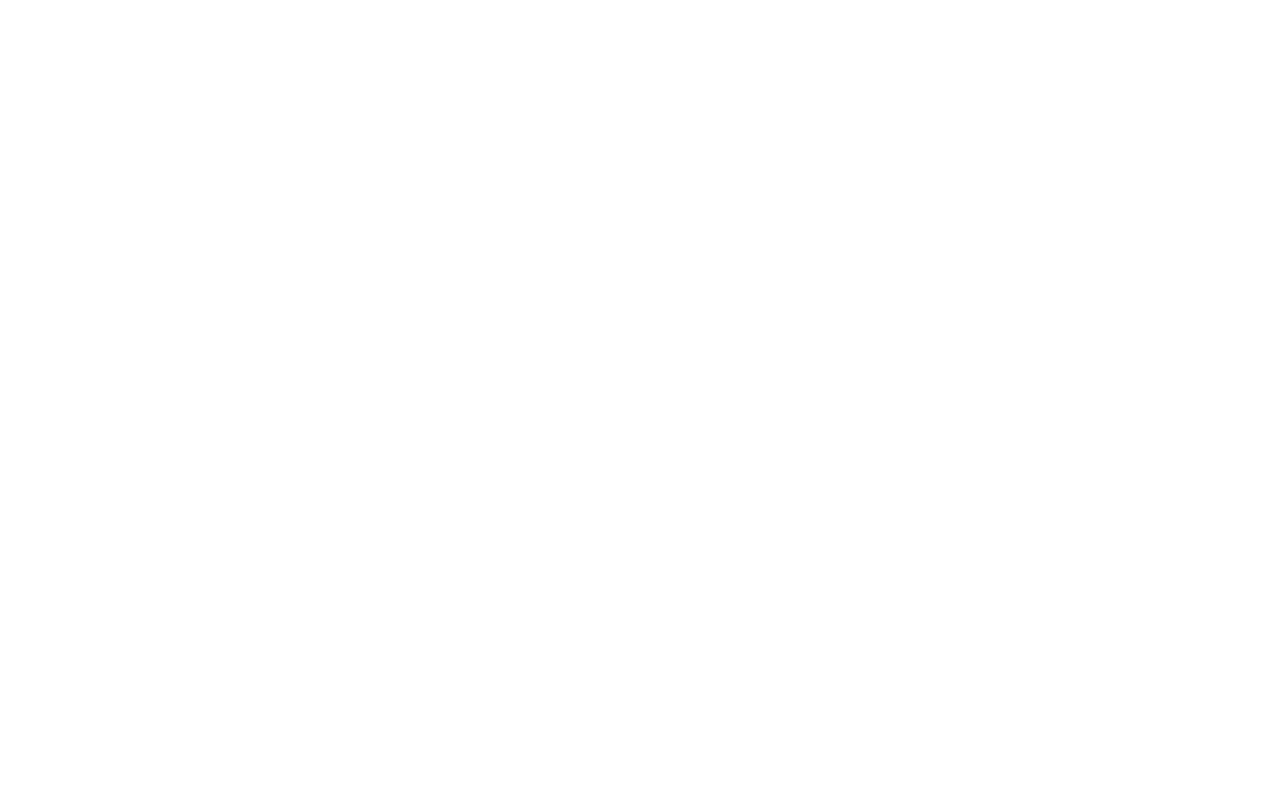
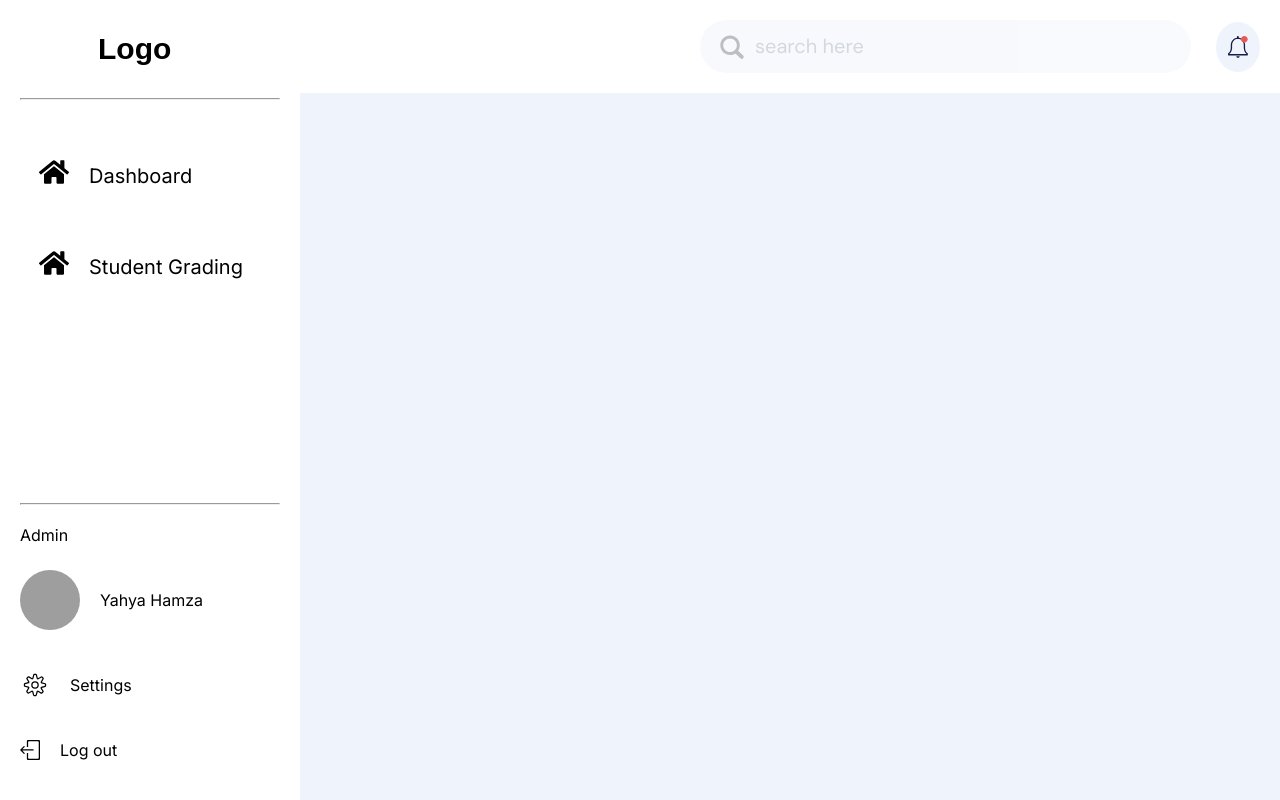
Before and after one commit to Yahya305/IAD-project, a React (Vite) app in the folder client/: page /teacher in a window 1280 px wide. Built offline with nearby package versions, Linux system fonts and the light colour scheme; grey boxes are pictures that could not be loaded; a web font is replaced by a local one.

Commit message:
feat: Teacher Dashboard Structure done

```diff
--- a/client/src/pages/student/dashboard/components/bannerSearch/index.css
+++ b/client/src/global-components/DashboardSearchBar/index.css
@@ -1,4 +1,4 @@
-.banner-search {
+.dashboard-banner-search {
     width: 100%;
     background-color: white;
     display: flex;
@@ -6,7 +6,7 @@
     align-items: center;
 }
 
-.banner-search .banner-search-wrapper {
+.dashboard-banner-search .banner-search-wrapper {
     display: flex;
     justify-content: flex-end;
     align-items: center;
@@ -29,7 +29,7 @@
     }
 }
 
-.banner-search .banner-search-wrapper .search {
+.dashboard-banner-search .banner-search-wrapper .search {
     display: flex;
     align-items: center;
     width: 100%;
@@ -52,14 +52,14 @@
     }
 }
 
-.banner-search .banner-search-wrapper .search input::placeholder {
+.dashboard-banner-search .banner-search-wrapper .search input::placeholder {
     color: #233951;
     opacity: 42%;
     @media (max-width: 567px) {
         color: #eff3fb;
     }
 }
-.banner-search .banner-search-wrapper .search input {
+.dashboard-banner-search .banner-search-wrapper .search input {
     width: 100%;
     font-family: DM Sans;
     font-weight: 400;
@@ -86,7 +86,7 @@
         height: 40px;
     }
 }
-.banner-search .banner-search-wrapper .search .search-icon {
+.dashboard-banner-search .banner-search-wrapper .search .search-icon {
     width: 24px;
     height: 24px;
     position: absolute;
@@ -101,14 +101,14 @@
         inset: 8px;
     }
 }
-.banner-search .banner-search-wrapper .search svg path {
+.dashboard-banner-search .banner-search-wrapper .search svg path {
     @media (max-width: 567px) {
         background-color: #eff3fb;
         fill: rgb(16, 16, 87);
     }
 }
 
-.banner-search .banner-search-wrapper .notification {
+.dashboard-banner-search .banner-search-wrapper .notification {
     width: 50px;
     height: 50px;
     border-radius: 100%;
@@ -123,11 +123,11 @@
     }
 }
 
-.banner-search .banner-search-wrapper .notification .bell-icon {
+.dashboard-banner-search .banner-search-wrapper .notification .bell-icon {
     display: block;
 }
 
-.banner-search .banner-search-wrapper .notification .badge-icon {
+.dashboard-banner-search .banner-search-wrapper .notification .badge-icon {
     /* display: none; */
     display: block;
 }
--- a/client/src/pages/student/dashboard/components/bannerSearch/index.jsx
+++ b/client/src/global-components/DashboardSearchBar/index.jsx
@@ -1,9 +1,9 @@
 import React from 'react'
 import "./index.css";
 
-const index = () => {
+const DashboardSearchBar = () => {
     return (
-        <div className='banner-search'>
+        <div className='dashboard-banner-search'>
             <div className="banner-search-wrapper">
                 <div className="search">
                     <svg className="search-icon" xmlns="http://www.w3.org/2000/svg"  viewBox="0 0 20 20" >
@@ -23,4 +23,4 @@
     )
 }
 
-export default index
+export default DashboardSearchBar
--- a/client/src/pages/student/dashboard/index.css
+++ b/client/src/pages/student/dashboard/index.css
@@ -5,7 +5,7 @@
     padding: 10px;
 }
 
-.student-dashboard {
+.dashboard-structure {
     display: grid;
     grid-template-columns: 300px 1fr;
     height: 100vh;
--- a/client/src/pages/student/dashboard/index.jsx
+++ b/client/src/pages/student/dashboard/index.jsx
@@ -3,7 +3,7 @@
 import Sidebar from "../../../global-components/Sidebar";
 import { FaHome } from "react-icons/fa";
 import { Outlet } from 'react-router-dom';
-import Search from "./components/bannerSearch";
+import Search from "../../../global-components/DashboardSearchBar";
 
 const Routes = [
     {
@@ -35,7 +35,7 @@
 
 function StudentDashboard() {
     return (
-        <div className="student-dashboard">
+        <div className="student-dashboard dashboard-structure">
             <Sidebar routes={Routes} />
             <div className="dashboard" style={{ position: "relative" }}>
                 <Search />
--- a/client/src/pages/teacher/dashboard/index.jsx
+++ b/client/src/pages/teacher/dashboard/index.jsx
@@ -1,11 +1,31 @@
 import React from 'react'
+import Sidebar from '../../../global-components/Sidebar'
+import { FaHome } from 'react-icons/fa'
+import DashboardSearchBar from '../../../global-components/DashboardSearchBar'
+import { Outlet } from 'react-router'
 
-function TeacherDashboard() {
+const Routes = [
+  {
+    path: "/teacher/dashboard",
+    name: "Dashboard",
+    icon: <FaHome />
+  },
+  {
+    path: "/teacher/student-grading",
+    name: "Student Grading",
+    icon: <FaHome />
+  },
+]
+function TeacherDashboardStructure() {
   return (
-    <div>
-      Teacher Dsaash
+    <div className="teacher-dashboard dashboard-structure">
+      <Sidebar routes={Routes} />
+      <div className="dashboard" style={{ position: "relative" }}>
+        <DashboardSearchBar />
+        <Outlet />
+      </div>
     </div>
   )
 }
 
-export default TeacherDashboard
+export default TeacherDashboardStructure
--- a/client/src/routes/route.jsx
+++ b/client/src/routes/route.jsx
@@ -2,13 +2,13 @@
 import { Routes, Route } from "react-router";
 
 import LandingPage from "../pages/LandingPage/Main.jsx";
-import TeacherDashboard from "../pages/teacher/dashboard";
+import TeacherDashboardStructure from "../pages/teacher/dashboard";
 import Loginpage from "../pages/student/authentication/Login";
 import Signup from "../pages/student/authentication/signup";
 import ProjectGradingPage from "../pages/teacher/projectGrading/projectGrading";
 
 //  Student Routes
-import StudentDashboardStructure  from "../pages/student/dashboard";
+import StudentDashboardStructure from "../pages/student/dashboard";
 import StudentMainDashboardPage from "../pages/student/dashboard/dashboard-inner-pages/MainDashboard";
 import PerformanceAnalysisPage from "../pages/student/dashboard/dashboard-inner-pages/PerformanceAnalysis";
 import StudentProgressPage from "../pages/student/dashboard/dashboard-inner-pages/StudentProgress";
@@ -21,16 +21,16 @@
 
             {/* Nested student routes */}
             <Route path="/student" element={<StudentDashboardStructure />}>
-                <Route path="dashboard"  element={<StudentMainDashboardPage />}/>
-                <Route path="performance-analysis"  element={<PerformanceAnalysisPage />}/>
-                <Route path="std-progress"  element={<StudentProgressPage />}/>
+                <Route path="dashboard" element={<StudentMainDashboardPage />} />
+                <Route path="performance-analysis" element={<PerformanceAnalysisPage />} />
+                <Route path="std-progress" element={<StudentProgressPage />} />
                 <Route path="login" element={<Loginpage />} />
                 <Route path="signup" element={<Signup />} />
             </Route>
 
             {/* Nested teacher routes */}
-            <Route path="/teacher">
-                <Route path="dashboard" element={<TeacherDashboard />} />
+            <Route path="/teacher" element={<TeacherDashboardStructure />} >
+                <Route path="dashboard" element={<StudentMainDashboardPage />} />
                 <Route
                     path="student-grading"
                     element={<ProjectGradingPage />}
```
